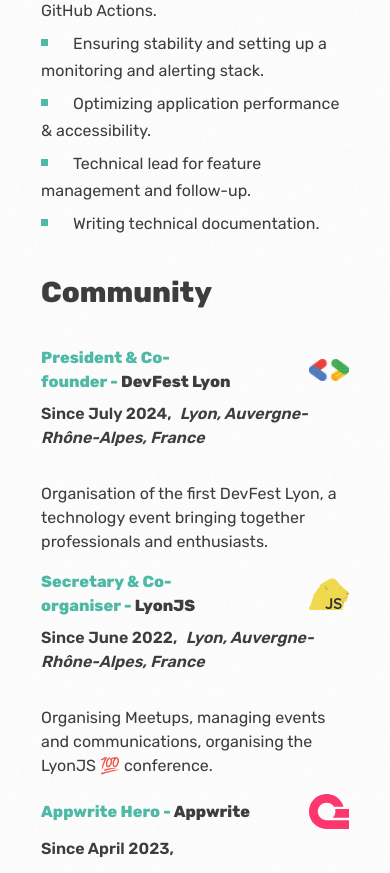
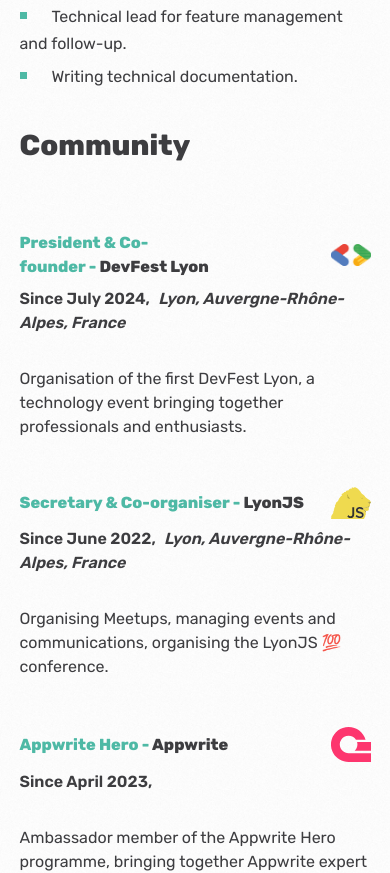
Before and after one commit to mickaelalvs/mickaelalvs.dev, a Next.js app: page /resume in a window 390 px wide. Shown: the part 3540-4413 px from the top of the page. Built offline with nearby package versions, Linux system fonts and the light colour scheme.

Commit message:
📲 Fix responsive

```diff
--- a/modules/resume/ResumeList.module.scss
+++ b/modules/resume/ResumeList.module.scss
@@ -4,7 +4,7 @@
   align-items: center;
   flex-direction: column;
   gap: 2rem;
-  width: 100%;
+  width: 100vw;
   color: var(--dark-moon);
 
   .resumeRoot {
@@ -24,10 +24,6 @@
       display: flex;
       flex-direction: column;
       gap: 3rem;
-
-      @media (max-width: 480px) {
-        gap: 1rem;
-      }
     }
 
     h1 {
```
